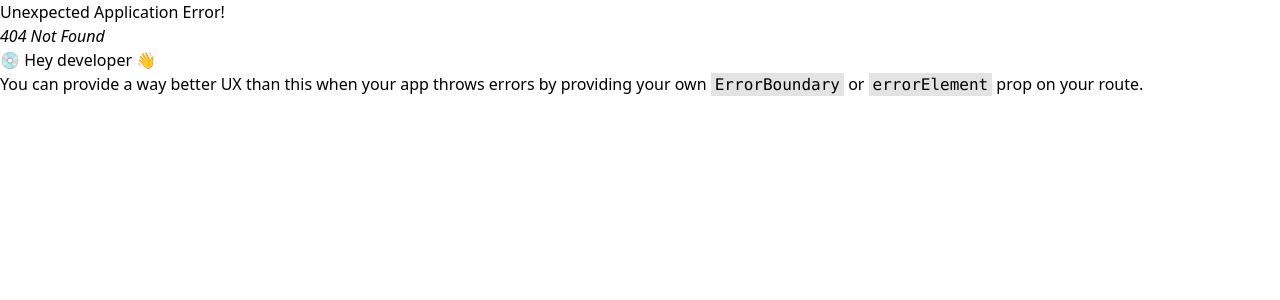
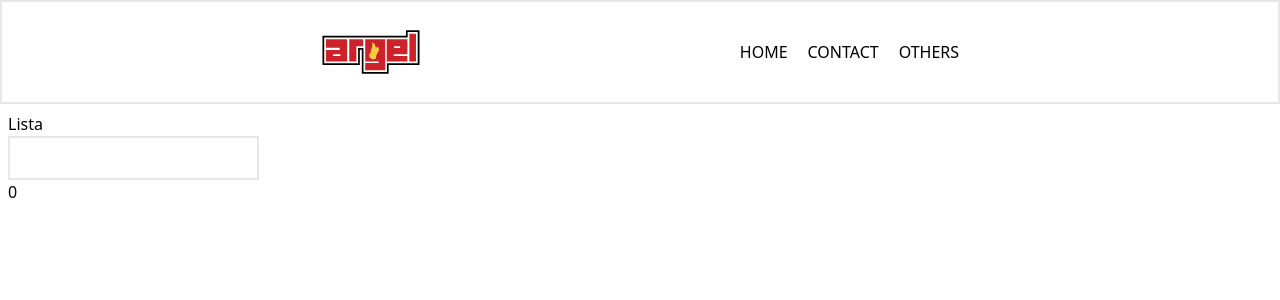
Before and after one commit to aryelzx/documento_de_estudo, a React (Vite) app: page /others in a window 1280 px wide. Before the commit this address had no page. Shown: the top 300 px of the page. Built offline with nearby package versions, Linux system fonts and the light colour scheme.

Commit message:
studyng: Listas

```diff
--- a/src/components/Header.jsx
+++ b/src/components/Header.jsx
@@ -13,6 +13,9 @@ export function Header() {
         <li>
           <Link to="/contact">CONTACT</Link>
         </li>
+        <li>
+          <Link to="/others">OTHERS</Link>
+        </li>
       </ul>
     </div>
   )
--- /dev/null
+++ b/src/components/Lista.tsx
@@ -0,0 +1,43 @@
+import React, {useCallback, useState} from 'react'
+
+export default function Others() {
+  //estado para armazenar a lista de itens
+  const [lista, setLista] = useState<string[]>(['Item1', 'Item2', 'Item3'])
+  //função para adicionar um item na lista
+  const handleInputKeyDown: React.KeyboardEventHandler<HTMLInputElement> = useCallback((e) =>{
+    //se a tecla pressionada for enter
+    if(e.key === 'Enter'){
+      //se o valor do input for vazio, não faz nada || trim remove os espaços em branco
+      if(e.currentTarget.value.trim().length === 0) return;
+      //pega o valor do input
+      const value = e.currentTarget.value;
+      //limpa o input
+      e.currentTarget.value = '';
+      //adiciona o valor no array
+      setLista((oldLista) => {
+        //se o valor já existir na lista, não faz nada
+        if(oldLista.includes(value)) return oldLista;
+        //retorna um novo array com o valor adicionado
+        return [...oldLista, value]
+      })
+    }
+  },[])
+
+  return (
+    <div>
+      <p>Lista</p>
+
+      <input
+        className='border-2 border-black rounded-md p-2'
+        onKeyDown={handleInputKeyDown}
+      />
+
+      <ul>
+        {/*percorre a lista e renderiza os itens*/}
+        {lista.map((value, index) => {
+          return <li key={index}>{value}</li>
+        } )}
+      </ul>
+    </div>
+  )
+}
--- /dev/null
+++ b/src/components/ListaDeObjetos.tsx
@@ -0,0 +1,72 @@
+import React, {useCallback, useState} from 'react'
+
+interface IListItem {
+  title: string;
+  isSelected: boolean;
+}
+export default function Others() {
+  const [lista, setLista] = useState<IListItem[]>([])
+  const handleInputKeyDown: React.KeyboardEventHandler<HTMLInputElement> = useCallback((e) =>{
+    if(e.key === 'Enter'){
+      if(e.currentTarget.value.trim().length === 0) return;
+
+      const value = e.currentTarget.value;
+
+      e.currentTarget.value = '';
+      //adiciona o valor no array
+      setLista((oldLista) => {
+        //se o valor já existir na lista, não faz nada || some retorna true se pelo menos um item do array satisfazer a condição
+        if(oldLista.some((listItem) => listItem.title === value)) return oldLista;
+        //retorna um novo array com o valor adicionado
+        return [...oldLista, {
+            title: value,
+            isSelected: false
+          }]
+      })
+    }
+  },[])
+
+  return (
+    <div>
+      <p>Lista</p>
+
+      <input
+        className='border-2 border-black rounded-md p-2'
+        onKeyDown={handleInputKeyDown}
+      />
+      {/* mostra a quantidade de itens selecionados */}
+      <p>{lista.filter((listItem) => listItem.isSelected).length}</p>
+      <ul>
+        {/*percorre a lista e renderiza os itens*/}
+        {lista.map((ListItem) => {
+          return <li
+            className='cursor-pointer'
+            key={ListItem.title}>
+            <input
+              type="checkbox"
+              checked={ListItem.isSelected}
+              onChange={() => {
+                //atualiza o estado da lista com o novo valor de isSelected
+                // map percorre o array e retorna um novo array com os valores atualizados
+                setLista(oldLista => {
+                  return oldLista.map(oldListItem => {
+                    //se o título do item for igual ao título do item clicado, inverte o valor de isSelected
+                    const newIsSelected = oldListItem.title === ListItem.title
+                    ? !oldListItem.isSelected
+                    : oldListItem.isSelected;
+                    //retorna um novo objeto com o valor de isSelected atualizado
+                    return{
+                      ...oldListItem,
+                      isSelected: newIsSelected
+                    }
+                  })
+                })
+              }}
+              />
+              {/* mostra o título do item */}
+            {ListItem.title}</li>
+        } )}
+      </ul>
+    </div>
+  )
+}
--- a/src/main.jsx
+++ b/src/main.jsx
@@ -4,6 +4,7 @@ import ReactDOM from 'react-dom/client'
 import App from "./App";
 import Home from "./routes/Home";
 import Contact from "./routes/Contact";
+import Others from './routes/Others';
 
 // 1- configurando router
 import {createBrowserRouter, RouterProvider} from 'react-router-dom' // 2-importando o router
@@ -19,6 +20,10 @@ const router = createBrowserRouter([ // 3- criando o router
       path: "/contact",
       element: <Contact />,
     },
+    {
+      path: "/others",
+      element: <Others />,
+    }
   ]
   },
 ])
--- /dev/null
+++ b/src/routes/Others.tsx
@@ -0,0 +1,11 @@
+import React, {useCallback, useState} from 'react'
+import Lista from '../components/Lista'
+import ListaDeObjetos from '../components/ListaDeObjetos'
+export default function Others() {
+  return(
+    <div className='flex justify-center w-100 items-center  p-2'>
+      {/* <Lista/> */}
+      <ListaDeObjetos/>
+    </div>
+  )
+}
```
